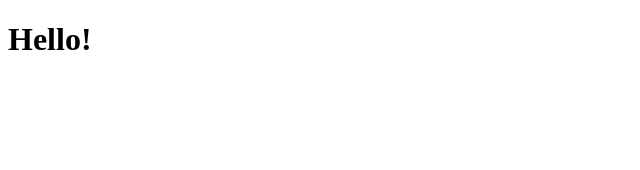
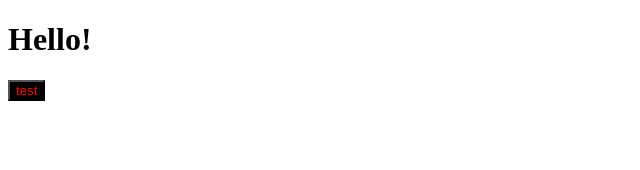
Before and after one commit to henrybae10/simeple-react, a React (Create React App) app in the folder react-begin/: page / in a window 1280 px wide. Shown: the top 170 px of the page, without its empty margins (0-640 px from the left). Built offline with nearby package versions, Linux system fonts and the light colour scheme.

Commit message:
add component and css.

```diff
--- a/react-begin/package.json
+++ b/react-begin/package.json
@@ -6,6 +6,7 @@
     "@testing-library/jest-dom": "^5.17.0",
     "@testing-library/react": "^13.4.0",
     "@testing-library/user-event": "^13.5.0",
+    "prop-types": "^15.8.1",
     "react": "^18.2.0",
     "react-dom": "^18.2.0",
     "react-scripts": "5.0.1",
--- /dev/null
+++ b/react-begin/src/Button.js
@@ -0,0 +1,11 @@
+import PropTypes from "prop-types";
+
+function Button({ text }) {
+	return <button>{text}</button>;
+}
+
+Button.propTypes = {
+	text: PropTypes.string.isRequired,
+};
+
+export default Button;
--- a/react-begin/src/index.js
+++ b/react-begin/src/index.js
@@ -1,10 +1,13 @@
 import React from "react";
 import ReactDOM from "react-dom/client";
 import App from "./App";
+import Button from "./Button";
+import "./style.css";
 
 const root = ReactDOM.createRoot(document.getElementById("root"));
 root.render(
 	<React.StrictMode>
 		<App />
+		<Button text={"test"} />
 	</React.StrictMode>
 );
--- /dev/null
+++ b/react-begin/src/style.css
@@ -0,0 +1,4 @@
+button {
+	color: red;
+	background-color: black;
+}
```
Also changed, not shown: 1 other file (tests, documents, lock files or other folders).
